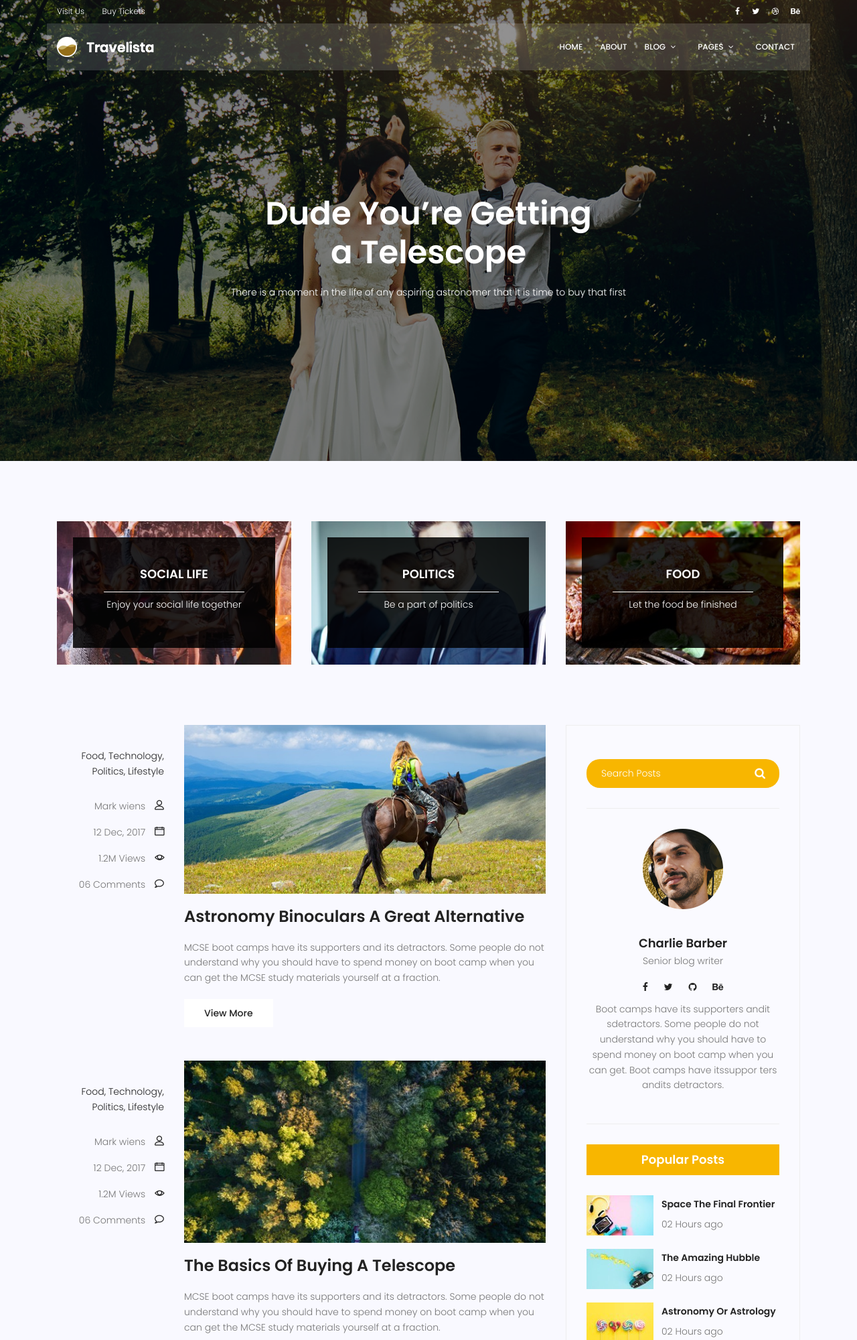
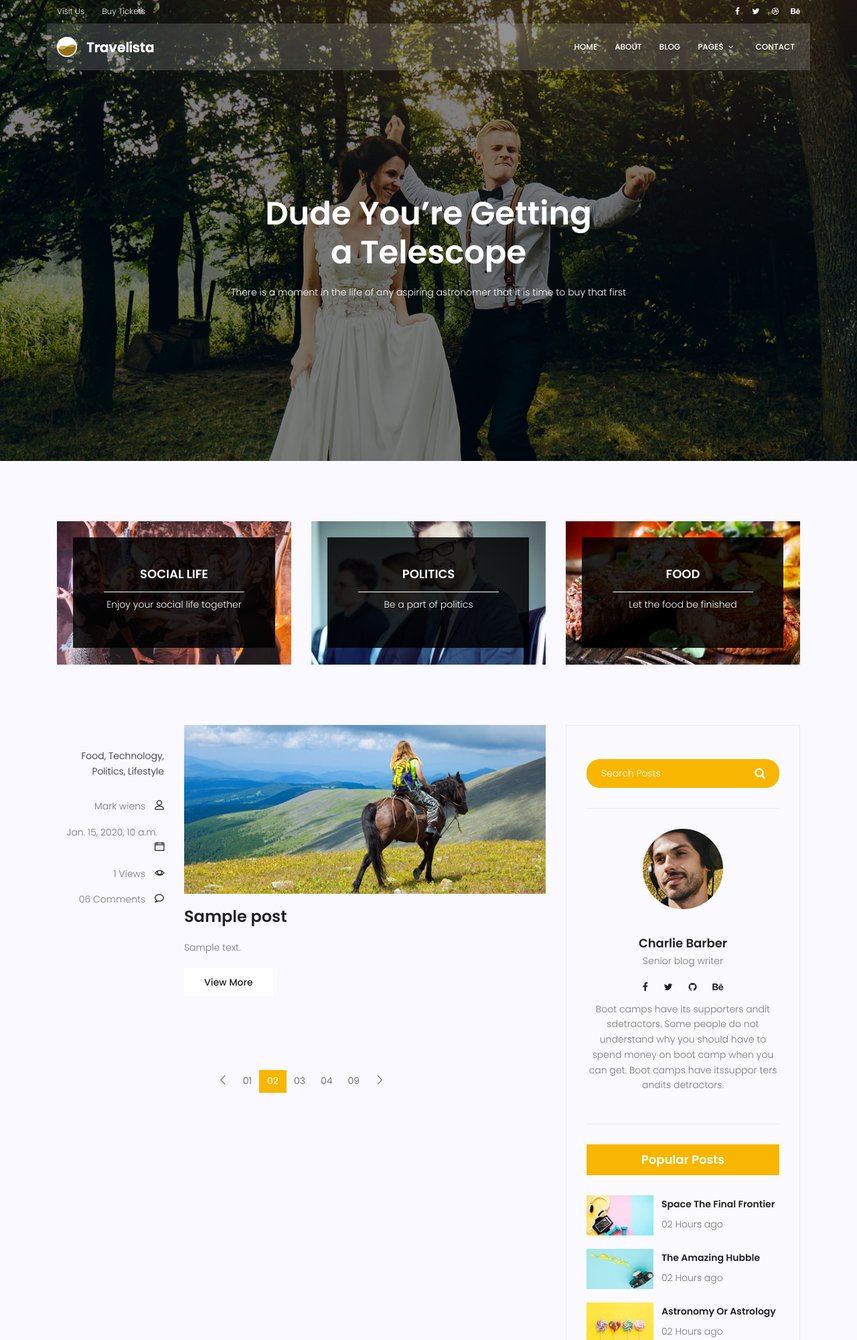
Before and after one commit to mh0x00/dj_example1, a Django app: page /blog/ in a window 1280 px wide. Shown: the top 2000 px of the page at 67% size. Run offline with Django 5.2, Linux system fonts and the light colour scheme; tables that the repository leaves empty hold one stand-in row (values such as "Sample post"); some libraries are stand-ins or nearby versions.

Commit message:
static page convert dynamic page ,pages is blog and ditals blog

```diff
--- a/blog/urls.py
+++ b/blog/urls.py
@@ -5,5 +5,5 @@ app_name = 'blog'
 
 urlpatterns = [
     path('', blog_veiw, name='blog'),
-    path('blog_single', blog_single_veiw, name='blog_single')
+    path('<int:pid>', blog_single_veiw, name='blog_single')
 ]
--- a/blog/views.py
+++ b/blog/views.py
@@ -1,8 +1,21 @@
-from django.shortcuts import render
+from django.shortcuts import render, get_object_or_404
+from blog.models import Post
+# Create your views here.
 
-# Create your views here.
+
 def blog_veiw(req):
-    return render(req,'blog_page/blog_home.html')
+    posts = Post.objects.filter(status=1)
+    context = {'posts': posts}
+    return render(req, 'blog_page/blog_home.html', context)
 
-def blog_single_veiw(req):
-    return render(req,'blog_page/blog_single.html')
+
+def blog_single_veiw(req, pid):
+    posts = Post.objects.filter(status=1)
+    post = get_object_or_404(posts, pk=pid)
+    context = {'post': post}
+    return render(req, 'blog_page/blog_single.html', context)
+
+    # posts=Post.objects.filter(status=1)
+    # post=get_object_or_404(posts,pk=pid) secure one
+    # post=get_object_or_404(Post,pk=pid,status=1) secure two
+    # post=get_object_or_404(Post,pk=pid) dont secure
--- a/templates/base.html
+++ b/templates/base.html
@@ -59,12 +59,7 @@
 			        <ul class="nav-menu">
 			          <li><a href="{% url 'base:home' %}">Home</a></li>
 			          <li><a href="{% url 'base:about' %}">About</a></li>
-			          <li class="menu-has-children"><a href="">Blog</a>
-			            <ul>
-			              <li><a href="{% url 'blog:blog' %}">Blog Home</a></li>
-			              <li><a href="{% url 'blog:blog_single' %}">Blog Single</a></li>
-			            </ul>
-			          </li>
+			          <li><a href="{% url 'blog:blog' %}">Blog</a></li>
 			          <li class="menu-has-children"><a href="">Pages</a>
 			            <ul>
 			            	  <li><a href="{% static 'site_page/elements.html' %}">Elements</a></li>
--- a/templates/blog_page/blog_home.html
+++ b/templates/blog_page/blog_home.html
@@ -88,6 +88,7 @@
 				<div class="container">
 					<div class="row">
 						<div class="col-lg-8 posts-list">
+							{%for post in posts%}
 							<div class="single-post row">
 								<div class="col-lg-3  col-md-3 meta-details">
 									<ul class="tags">
@@ -98,8 +99,8 @@
 									</ul>
 									<div class="user-details row">
 										<p class="user-name col-lg-12 col-md-12 col-6"><a href="#">Mark wiens</a> <span class="lnr lnr-user"></span></p>
-										<p class="date col-lg-12 col-md-12 col-6"><a href="#">12 Dec, 2017</a> <span class="lnr lnr-calendar-full"></span></p>
-										<p class="view col-lg-12 col-md-12 col-6"><a href="#">1.2M Views</a> <span class="lnr lnr-eye"></span></p>
+										<p class="date col-lg-12 col-md-12 col-6"><a href="#">{{post.published_date}}</a> <span class="lnr lnr-calendar-full"></span></p>
+										<p class="view col-lg-12 col-md-12 col-6"><a href="#">{{post.counted_view}} Views</a> <span class="lnr lnr-eye"></span></p>
 										<p class="comments col-lg-12 col-md-12 col-6"><a href="#">06 Comments</a> <span class="lnr lnr-bubble"></span></p>
 									</div>
 								</div>
@@ -107,91 +108,14 @@
 									<div class="feature-img">
 										<img class="img-fluid" src="{% static "img/blog/feature-img1.jpg" %}" alt="">
 									</div>
-									<a class="posts-title" href="{% url "blog:blog_single" %}"><h3>Astronomy Binoculars A Great Alternative</h3></a>
+									<a class="posts-title" href="{% url 'blog:blog_single' pid=post.id %}"><h3>{{post.title}} </h3></a>
 									<p class="excert">
-										MCSE boot camps have its supporters and its detractors. Some people do not understand why you should have to spend money on boot camp when you can get the MCSE study materials yourself at a fraction.
+										{{post.content}}
 									</p>
-									<a href="{% url 'blog:blog_single' %}" class="primary-btn">View More</a>
+									<a href="{% url 'blog:blog_single' pid=post.id %}" class="primary-btn">View More</a>
 								</div>
 							</div>
-							<div class="single-post row">
-								<div class="col-lg-3  col-md-3 meta-details">
-									<ul class="tags">
-										<li><a href="#">Food,</a></li>
-										<li><a href="#">Technology,</a></li>
-										<li><a href="#">Politics,</a></li>
-										<li><a href="#">Lifestyle</a></li>
-									</ul>
-									<div class="user-details row">
-										<p class="user-name col-lg-12 col-md-12 col-6"><a href="#">Mark wiens</a> <span class="lnr lnr-user"></span></p>
-										<p class="date col-lg-12 col-md-12 col-6"><a href="#">12 Dec, 2017</a> <span class="lnr lnr-calendar-full"></span></p>
-										<p class="view col-lg-12 col-md-12 col-6"><a href="#">1.2M Views</a> <span class="lnr lnr-eye"></span></p>
-										<p class="comments col-lg-12 col-md-12 col-6"><a href="#">06 Comments</a> <span class="lnr lnr-bubble"></span></p>
-									</div>
-								</div>
-								<div class="col-lg-9 col-md-9 ">
-									<div class="feature-img">
-										<img class="img-fluid" src="{% static "img/blog/feature-img2.jpg" %}" alt="">
-									</div>
-									<a class="posts-title" href="{% url "blog:blog_single" %}"><h3>The Basics Of Buying A Telescope</h3></a>
-									<p class="excert">
-										MCSE boot camps have its supporters and its detractors. Some people do not understand why you should have to spend money on boot camp when you can get the MCSE study materials yourself at a fraction.
-									</p>
-									<a href="{% url "blog:blog_single" %}" class="primary-btn">View More</a>
-								</div>
-							</div>
-							<div class="single-post row">
-								<div class="col-lg-3  col-md-3 meta-details">
-									<ul class="tags">
-										<li><a href="#">Food,</a></li>
-										<li><a href="#">Technology,</a></li>
-										<li><a href="#">Politics,</a></li>
-										<li><a href="#">Lifestyle</a></li>
-									</ul>
-									<div class="user-details row">
-										<p class="user-name col-lg-12 col-md-12 col-6"><a href="#">Mark wiens</a> <span class="lnr lnr-user"></span></p>
-										<p class="date col-lg-12 col-md-12 col-6"><a href="#">12 Dec, 2017</a> <span class="lnr lnr-calendar-full"></span></p>
-										<p class="view col-lg-12 col-md-12 col-6"><a href="#">1.2M Views</a> <span class="lnr lnr-eye"></span></p>
-										<p class="comments col-lg-12 col-md-12 col-6"><a href="#">06 Comments</a> <span class="lnr lnr-bubble"></span></p>
-									</div>
-								</div>
-								<div class="col-lg-9 col-md-9">
-									<div class="feature-img">
-										<img class="img-fluid" src="{% static "img/blog/feature-img4.jpg" %}" alt="">
-									</div>
-									<a class="posts-title" href="{% url "blog:blog_single" %}"><h3>The Night Sky</h3></a>
-									<p class="excert">
-										MCSE boot camps have its supporters and its detractors. Some people do not understand why you should have to spend money on boot camp when you can get the MCSE study materials yourself at a fraction.
-									</p>
-									<a href="{% url "blog:blog_single" %}" class="primary-btn">View More</a>
-								</div>
-							</div>
-							<div class="single-post row">
-								<div class="col-lg-3 col-md-3 meta-details">
-									<ul class="tags">
-										<li><a href="#">Food,</a></li>
-										<li><a href="#">Technology,</a></li>
-										<li><a href="#">Politics,</a></li>
-										<li><a href="#">Lifestyle</a></li>
-									</ul>
-									<div class="user-details row">
-										<p class="user-name col-lg-12 col-md-12 col-6"><a href="#">Mark wiens</a> <span class="lnr lnr-user"></span></p>
-										<p class="date col-lg-12 col-md-12 col-6"><a href="#">12 Dec, 2017</a> <span class="lnr lnr-calendar-full"></span></p>
-										<p class="view col-lg-12 col-md-12 col-6"><a href="#">1.2M Views</a> <span class="lnr lnr-eye"></span></p>
-										<p class="comments col-lg-12 col-md-12 col-6"><a href="#">06 Comments</a> <span class="lnr lnr-bubble"></span></p>
-									</div>
-								</div>
-								<div class="col-lg-9 col-md-9">
-									<div class="feature-img">
-										<img class="img-fluid" src="{% static "img/blog/feature-img5.jpg" %}" alt="">
-									</div>
-									<a class="posts-title" href="{% url "blog:blog_single" %}"><h3>Telescopes 101</h3></a>
-									<p class="excert">
-										MCSE boot camps have its supporters and its detractors. Some people do not understand why you should have to spend money on boot camp when you can get the MCSE study materials yourself at a fraction.
-									</p>
-									<a href="{% url "blog:blog_single" %}" class="primary-btn">View More</a>
-								</div>
-							</div>
+							{% endfor %}
 		                    <nav class="blog-pagination justify-content-center d-flex">
 		                        <ul class="pagination">
 		                            <li class="page-item">
@@ -248,7 +172,7 @@
 												<img class="img-fluid" src="{% static 'img/blog/pp1.jpg' %}" alt="">
 											</div>
 											<div class="details">
-												<a href="{% url "blog:blog_single" %}"><h6>Space The Final Frontier</h6></a>
+												<a href="#"><h6>Space The Final Frontier</h6></a>
 												<p>02 Hours ago</p>
 											</div>
 										</div>
@@ -257,7 +181,7 @@
 												<img class="img-fluid" src="{% static 'img/blog/pp2.jpg' %}" alt="">
 											</div>
 											<div class="details">
-												<a href="{% url "blog:blog_single" %}"><h6>The Amazing Hubble</h6></a>
+												<a href="#"><h6>The Amazing Hubble</h6></a>
 												<p>02 Hours ago</p>
 											</div>
 										</div>
@@ -266,7 +190,7 @@
 												<img class="img-fluid" src="{% static 'img/blog/pp3.jpg' %}" alt="">
 											</div>
 											<div class="details">
-												<a href="{% url "blog:blog_single" %}"><h6>Astronomy Or Astrology</h6></a>
+												<a href="#"><h6>Astronomy Or Astrology</h6></a>
 												<p>02 Hours ago</p>
 											</div>
 										</div>
@@ -275,7 +199,7 @@
 												<img class="img-fluid" src="{% static "img/blog/pp4.jpg" %}" alt="">
 											</div>
 											<div class="details">
-												<a href="{% url "blog:blog_single" %}"><h6>Asteroids telescope</h6></a>
+												<a href="#"><h6>Asteroids telescope</h6></a>
 												<p>02 Hours ago</p>
 											</div>
 										</div>
```
Also changed, not shown: templates/blog_page/blog_single.html (+16 -16 lines).
